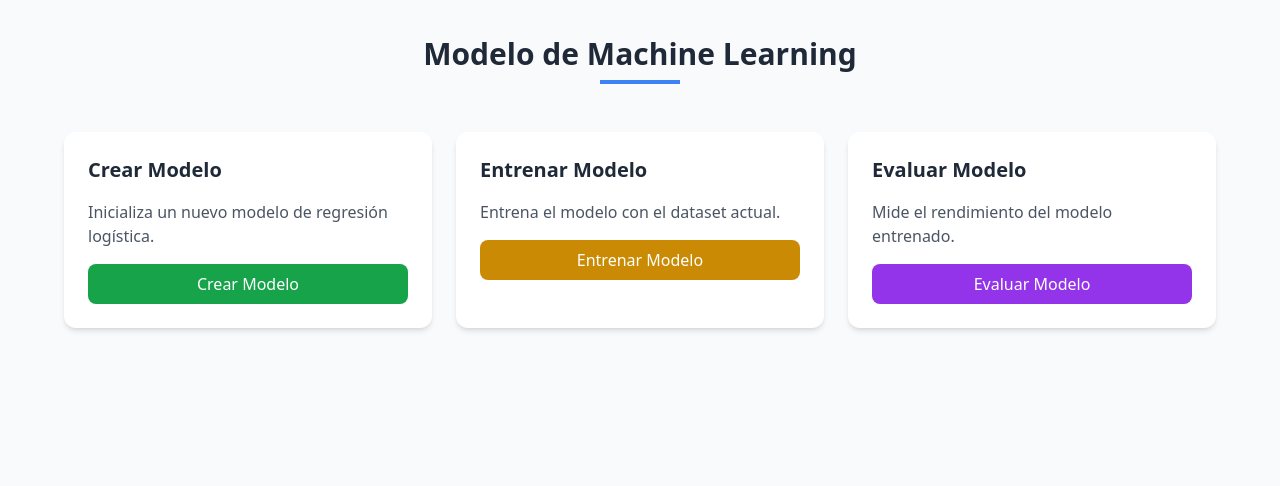
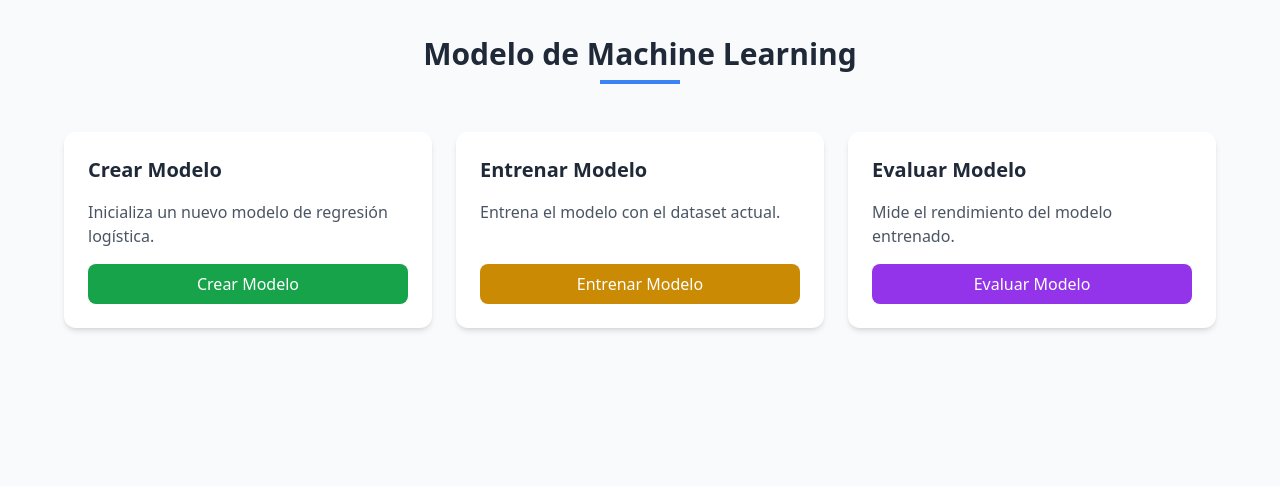
Before and after one commit to GonzaloKintal/TP-Inicial-Labo, a Django app: page / in a window 1280 px wide. Shown: the part 810-1296 px from the top of the page. Run offline with Django 5.2, Linux system fonts and the light colour scheme; some libraries are stand-ins or nearby versions.

Commit message:
se acomoda el alineamiento de cajas

```diff
--- a/tp_inicial/my_app/templates/home.html
+++ b/tp_inicial/my_app/templates/home.html
@@ -175,26 +175,26 @@
                 </div>
 
                 <div class="grid grid-cols-1 md:grid-cols-3 gap-6 mb-8">
-                    <div class="bg-white p-6 rounded-xl shadow-md">
+                    <div class="bg-white p-6 rounded-xl shadow-md flex flex-col h-full">
                         <h3 class="text-xl font-semibold text-gray-800 mb-4">Crear Modelo</h3>
-                        <p class="text-gray-600 mb-4">Inicializa un nuevo modelo de regresión logística.</p>
-                        <button id="create-model" class="w-full bg-green-600 text-white py-2 px-4 rounded-lg hover:bg-green-700 transition duration-300">
+                        <p class="text-gray-600 mb-4 flex-grow">Inicializa un nuevo modelo de regresión logística.</p>
+                        <button id="create-model" class="w-full bg-green-600 text-white py-2 px-4 rounded-lg hover:bg-green-700 transition duration-300 mt-auto">
                             Crear Modelo
                         </button>
                     </div>
 
-                    <div class="bg-white p-6 rounded-xl shadow-md">
+                    <div class="bg-white p-6 rounded-xl shadow-md flex flex-col h-full">
                         <h3 class="text-xl font-semibold text-gray-800 mb-4">Entrenar Modelo</h3>
-                        <p class="text-gray-600 mb-4">Entrena el modelo con el dataset actual.</p>
-                        <button id="train-model" class="w-full bg-yellow-600 text-white py-2 px-4 rounded-lg hover:bg-yellow-700 transition duration-300">
+                        <p class="text-gray-600 mb-4 flex-grow">Entrena el modelo con el dataset actual.</p>
+                        <button id="train-model" class="w-full bg-yellow-600 text-white py-2 px-4 rounded-lg hover:bg-yellow-700 transition duration-300 mt-auto">
                             Entrenar Modelo
                         </button>
                     </div>
 
-                    <div class="bg-white p-6 rounded-xl shadow-md">
+                    <div class="bg-white p-6 rounded-xl shadow-md flex flex-col h-full">
                         <h3 class="text-xl font-semibold text-gray-800 mb-4">Evaluar Modelo</h3>
-                        <p class="text-gray-600 mb-4">Mide el rendimiento del modelo entrenado.</p>
-                        <button id="evaluate-model" class="w-full bg-purple-600 text-white py-2 px-4 rounded-lg hover:bg-purple-700 transition duration-300">
+                        <p class="text-gray-600 mb-4 flex-grow">Mide el rendimiento del modelo entrenado.</p>
+                        <button id="evaluate-model" class="w-full bg-purple-600 text-white py-2 px-4 rounded-lg hover:bg-purple-700 transition duration-300 mt-auto">
                             Evaluar Modelo
                         </button>
                     </div>
```
